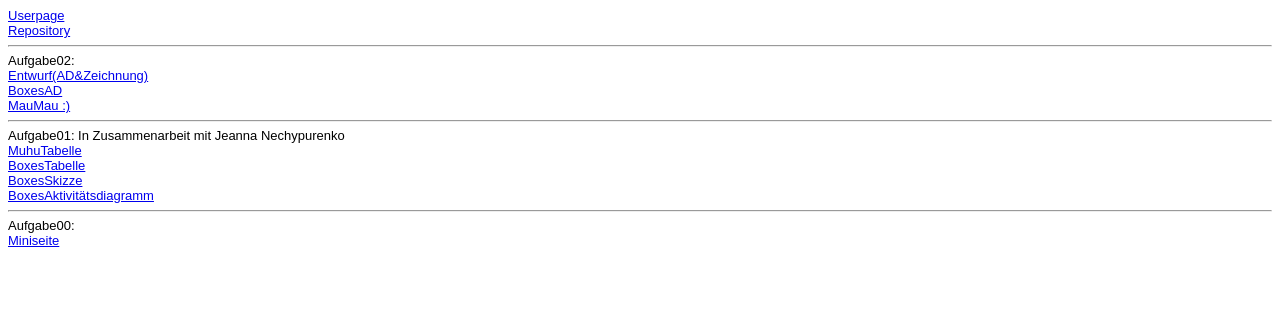
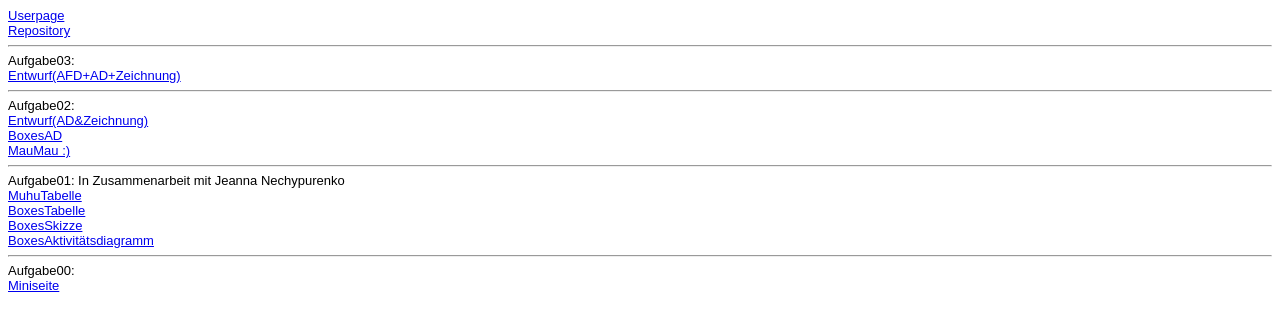
Before and after one commit to Annsophie100/EIA2, a plain HTML site: page Steckbrief/steckbrief.htm in a window 1280 px wide. Drawn offline with Linux system fonts and the light colour scheme.

Commit message:
konzeipta03

```diff
--- a/Steckbrief/steckbrief.htm
+++ b/Steckbrief/steckbrief.htm
@@ -20,6 +20,11 @@
 
 		<a href="https://github.com/Annsophie100/EIA2" target="_blank">Repository</a>
 
+		<hr>
+		Aufgabe03:
+		<br>
+		<a href="https://Annsophie100.github.io/EIA2/Aufgabe03/KonzeptionA03.pdf" target="_blank">Entwurf(AFD+AD+Zeichnung)</a>
+		<br>
 		<hr>
 		Aufgabe02:
 		<br>
```
Also changed, not shown: 1 other file.
